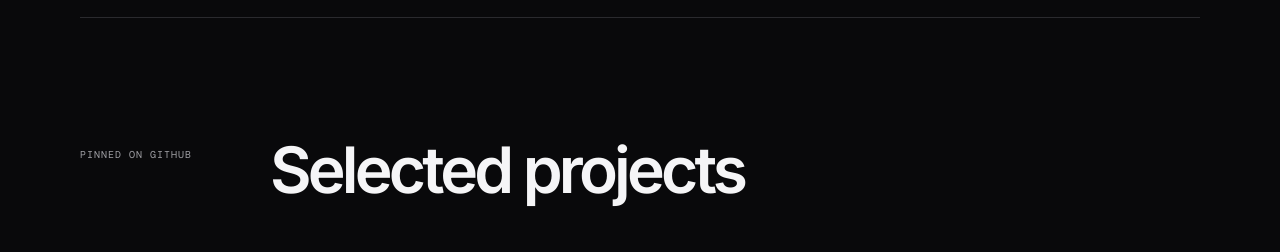
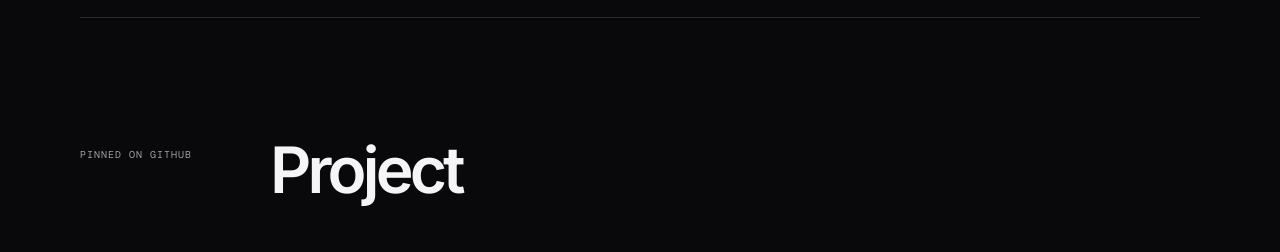
Before and after one commit to bhargav-chataut/portfolio, a React (Vite) app: page / in a window 1280 px wide. Shown: the part 820-1072 px from the top of the page. Built offline with nearby package versions, Linux system fonts and the light colour scheme; grey boxes are pictures that could not be loaded.

Commit message:
reorder experience and blog sections

```diff
--- a/src/App.tsx
+++ b/src/App.tsx
@@ -48,22 +48,22 @@ function App() {
         </section>
 
         <section className="section shell" id="work">
-          <SectionHeading eyebrow="Pinned on GitHub" title="Selected projects" />
+          <SectionHeading eyebrow="Pinned on GitHub" title="Project" />
           <div className="projects-grid">{displayProjects.map((p, i) => <ProjectCard key={p.name} project={p} index={i}/>)}</div>
           <a className="inline-link" href={`https://github.com/${GITHUB_USER}`} target="_blank" rel="noreferrer">View GitHub profile <ArrowUpRight size={16}/></a>
-        </section>
-
-        <section className="section soft-section" id="writing">
-          <div className="shell">
-            <SectionHeading eyebrow="Latest on Medium" title="Blogs" />
-            <div className="writing-list">{displayWriting.map((w, i) => <WritingCard key={w.href} {...w} index={i}/>)}</div>
-            <a className="inline-link" href={`https://medium.com/@${MEDIUM_USER}`} target="_blank" rel="noreferrer">View all posts on Medium <ArrowUpRight size={16}/></a>
-          </div>
         </section>
 
         <section className="section shell" id="experience">
           <SectionHeading eyebrow="Experience" title="Experience" />
           <div className="experience-list">{experience.map((item) => <ExperienceItem key={item.org} {...item}/>)}</div>
+        </section>
+
+        <section className="section soft-section" id="writing">
+          <div className="shell">
+            <SectionHeading eyebrow="Latest on Medium" title="Blog" />
+            <div className="writing-list">{displayWriting.map((w, i) => <WritingCard key={w.href} {...w} index={i}/>)}</div>
+            <a className="inline-link" href={`https://medium.com/@${MEDIUM_USER}`} target="_blank" rel="noreferrer">View all posts on Medium <ArrowUpRight size={16}/></a>
+          </div>
         </section>
 
         <section className="section soft-section" id="about">
```
